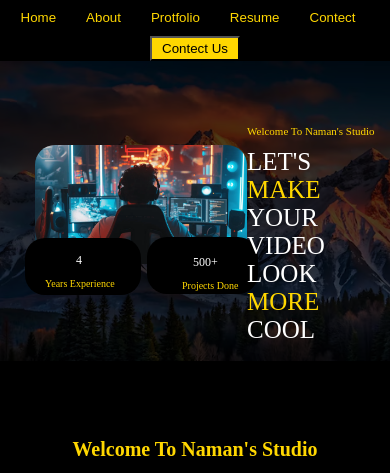
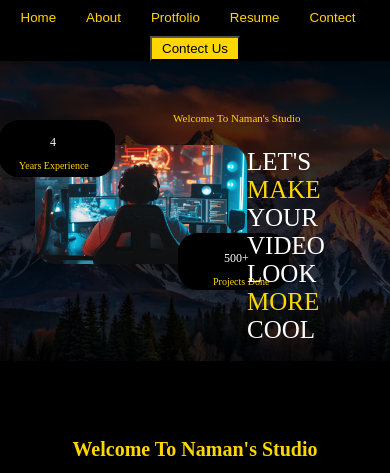
Before and after one commit to Dhruv29-29/namanprotfolio, a plain HTML site: page index.html in a window 390 px wide. Shown: the part 118-591 px from the top of the page. Drawn offline with Linux system fonts and the light colour scheme.

Commit message:
Update new.css

```diff
--- a/new.css
+++ b/new.css
@@ -220,6 +220,11 @@ body {
     .box {
         height: 300px;
     }
+    #welcome {
+        position: relative;
+        left: -74px;
+        top: -13px;
+    }
     .pro img {
         width: 212px;
         margin-left: 35px;
@@ -260,10 +265,10 @@ body {
     }
     .xpbox {
         position: relative;
-        top: 18px;
+        top: -100px;
         width: 81px;
         height: 27px;
-        left: 25px;
+        left: -1px;
     }
     .xpbox,
     .project p {
@@ -272,8 +277,8 @@ body {
     }
     .project {
         position: relative;
-        top: -40px;
-        left: 147px;
+        top: -44px;
+        left: 178px;
         width: 81px;
         height: 27px;
     }
```
